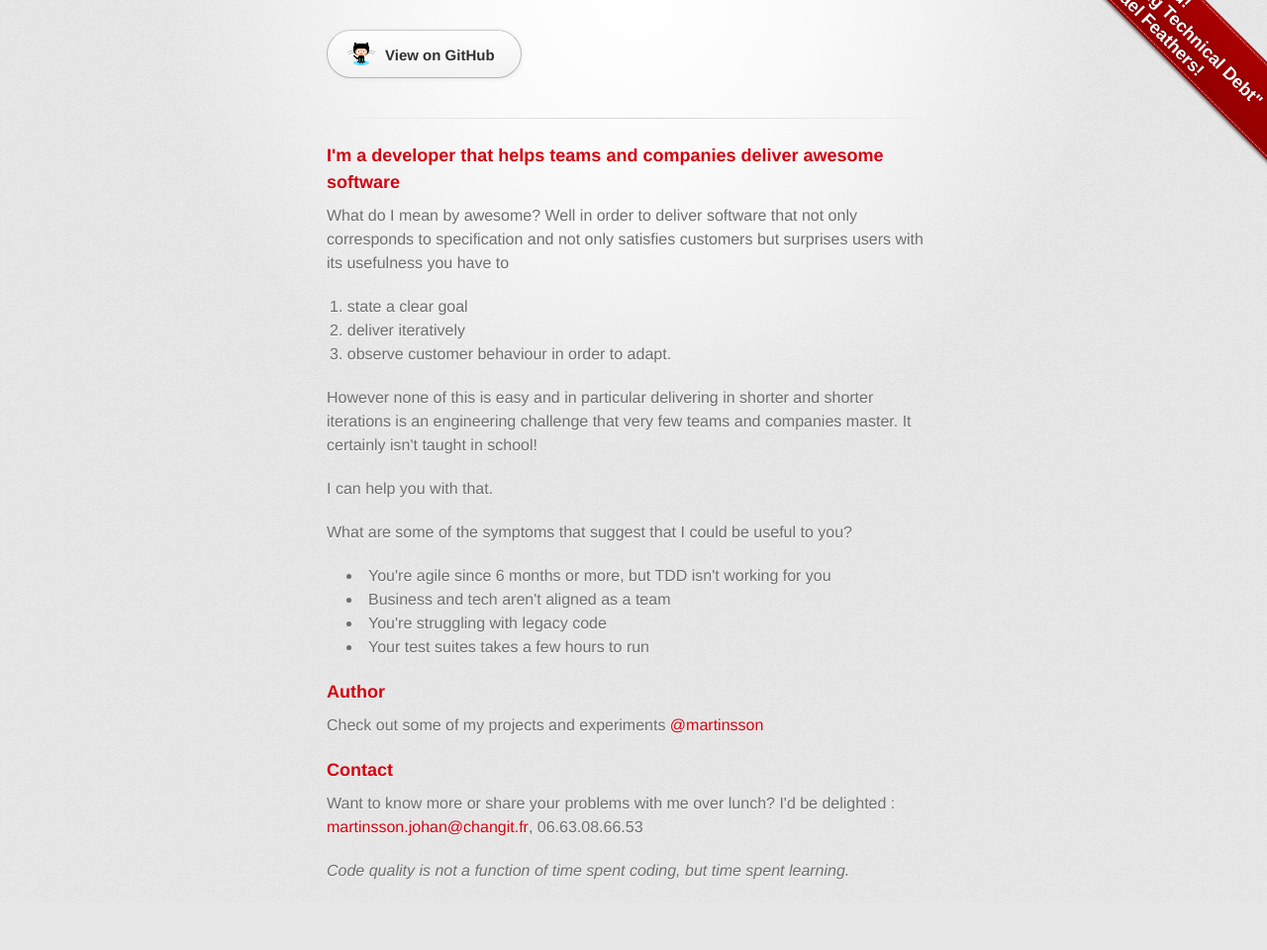
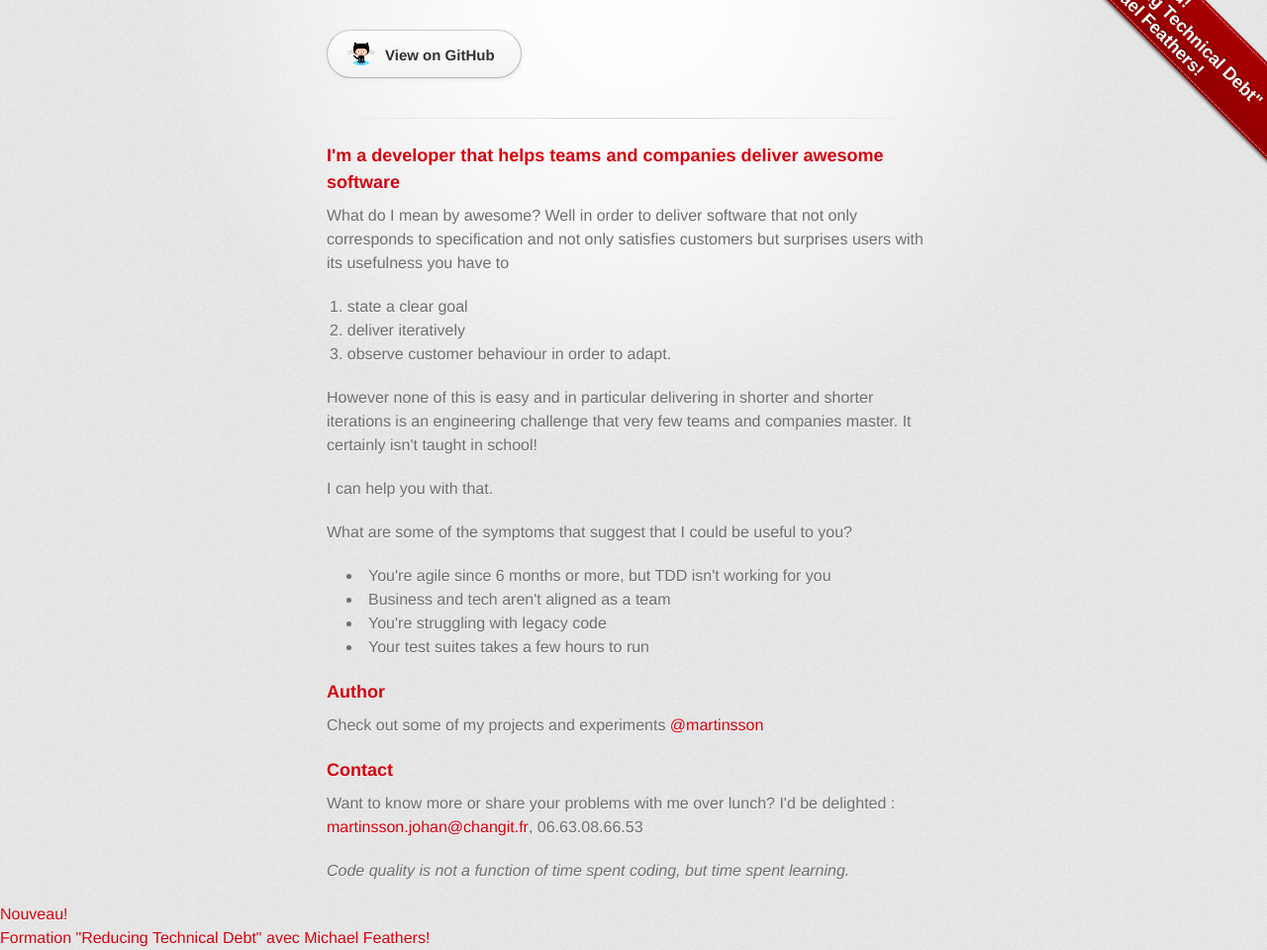
Before and after one commit to martinsson/martinsson.github.io, a plain HTML site: page index.html in a window 1280 px wide. Shown: the part 127-1087 px from the top of the page at 99% size. Before the commit the page ends 1039 px from the top, so only its background shows below. Drawn offline with Linux system fonts and the light colour scheme; a web font is replaced by a local one.

Commit message:
target problem

```diff
--- a/index.html
+++ b/index.html
@@ -84,4 +84,5 @@
   ga('send', 'pageview');
 
 </script>
+<a href="./michael-feathers-reducing-technical-debt.html">Nouveau!<br> Formation "Reducing Technical Debt" avec Michael Feathers! </a>
 </html>
```
